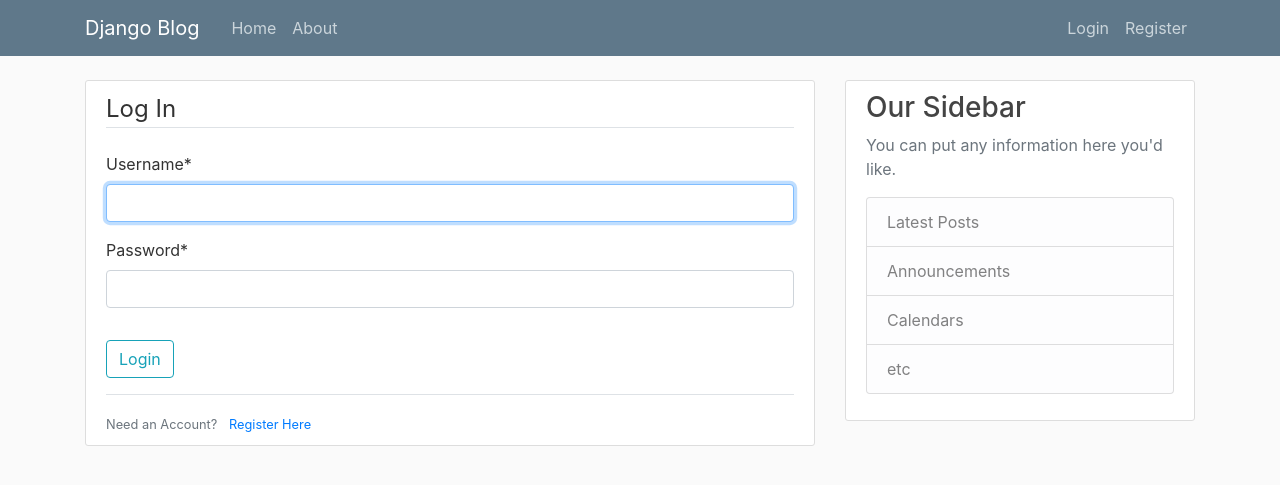
After one commit to Hackitect/django_blog, a Django app: page /login/ in a window 1280 px wide. The commit adds this page. Shown: the top 485 px of the page. Run offline with Django 3.2, Linux system fonts and the light colour scheme; some libraries are stand-ins or nearby versions.

```diff
--- a/blog/templates/blog/base.html
+++ b/blog/templates/blog/base.html
@@ -34,9 +34,13 @@
                     </div>
                     <!-- Navbar Right Side -->
                     <div class="navbar-nav">
-                        <a class="nav-item nav-link" href="#">Login</a>
-                        <a class="nav-item nav-link" href="#">Profile</a>
-                        <a class="nav-item nav-link" href="#">Register</a>
+                        {% if user.is_authenticated %}
+                            <a class="nav-item nav-link" href="#">Profile</a>
+                            <a class="nav-item nav-link" href="{% url 'logout' %}">Sign Out</a>
+                        {% else %}
+                            <a class="nav-item nav-link" href="{% url 'login' %}">Login</a>
+                            <a class="nav-item nav-link" href="{% url 'register' %}">Register</a>
+                        {% endif %}
                     </div>
                 </div>
             </div>
--- a/django_blog/settings.py
+++ b/django_blog/settings.py
@@ -123,3 +123,5 @@ USE_TZ = True
 STATIC_URL = '/static/'
 
 CRISPY_TEMPLATE_PACK = 'bootstrap4'
+
+LOGIN_REDIRECT_URL = 'blog-home'
--- a/django_blog/urls.py
+++ b/django_blog/urls.py
@@ -14,11 +14,14 @@ Including another URLconf
     2. Add a URL to urlpatterns:  path('blog/', include('blog.urls'))
 """
 from django.contrib import admin
+from django.contrib.auth import views as auth_views
 from django.urls import path, include
 from users import views as users_views
 
 urlpatterns = [
     path('admin/', admin.site.urls),
     path('register/', users_views.register, name='register'),
+    path('login/', auth_views.LoginView.as_view(template_name='users/login.html'), name='login'),
+    path('logout/', auth_views.LogoutView.as_view(template_name='users/logout.html'), name='logout'),
     path('', include('blog.urls')),
 ]
--- /dev/null
+++ b/users/templates/users/login.html
@@ -0,0 +1,22 @@
+{% extends "blog/base.html" %}
+{% load crispy_forms_tags %}
+{% block content %}
+<div class="content-section">
+    <form method="POST">
+        {% csrf_token %}
+        <fieldset class="form-group">
+            <legend class="border-bottom mb-4">Log In</legend>
+            {{ form|crispy }}
+        </fieldset>
+        <div class="form-group">
+            <button class="btn btn-outline-info" type="submit">Login</button>
+        </div>
+    </form>
+    <div class="border-top pt-3">
+        <small class="text-muted">
+            Need an Account? <a class="ml-2" href="{% url 'register' %}">Register Here</a>
+        </small>
+    </div>
+
+</div>
+{% endblock content %}
--- a/users/templates/users/register.html
+++ b/users/templates/users/register.html
@@ -14,7 +14,7 @@
         </form>
         <div class="border-top pt-3">
             <small class="text-muted">
-                Already Have An Account? <a class="ml-2" href="#">Sign In</a>
+                Already Have An Account? <a class="ml-2" href="{% url 'login' %}">Sign In</a>
             </small>
         </div>
 
--- a/users/views.py
+++ b/users/views.py
@@ -14,3 +14,7 @@ def register(request):
     else:
         form = UserRegisterForm()
     return render(request, 'users/register.html', {'form': form})
+
+
+def profile(request):
+    return render(request, 'users/profile.html')
```
Also changed, not shown: users/templates/users/logout.html (added, +10 -0 lines), db.sqlite3, 1 other file.
